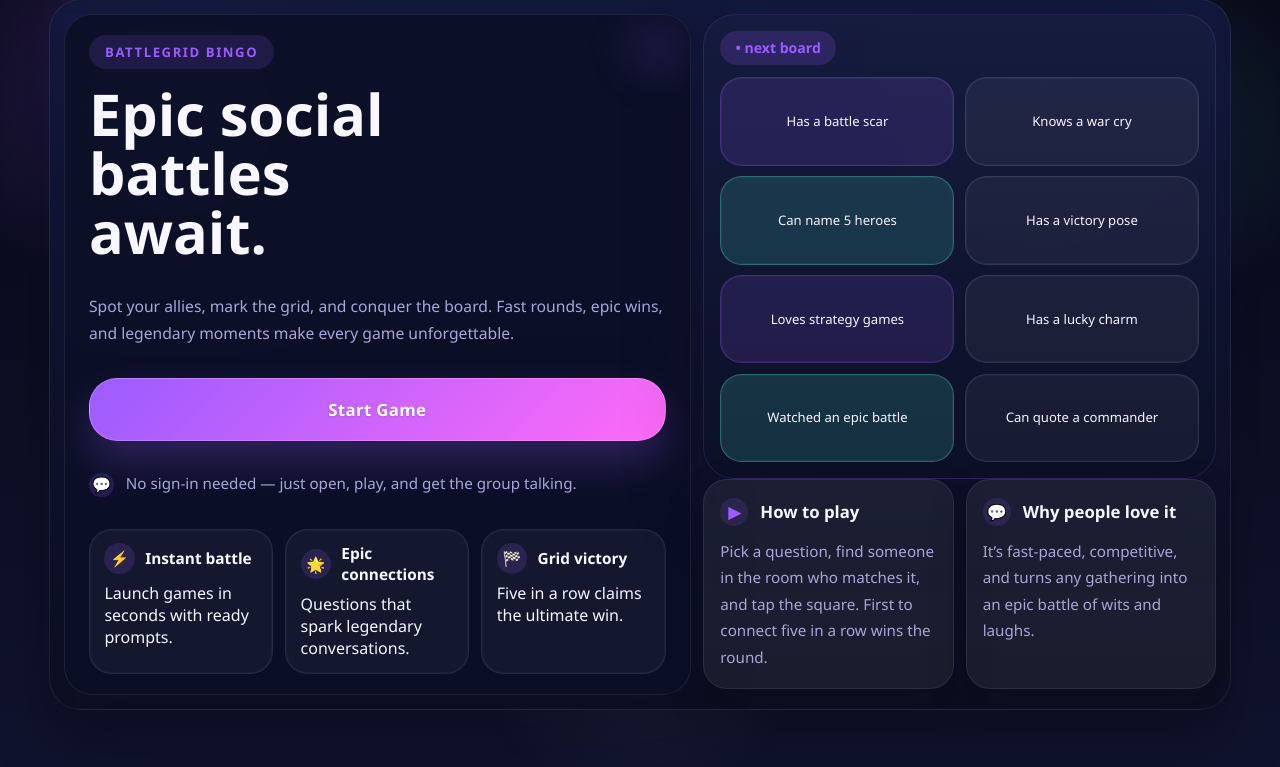
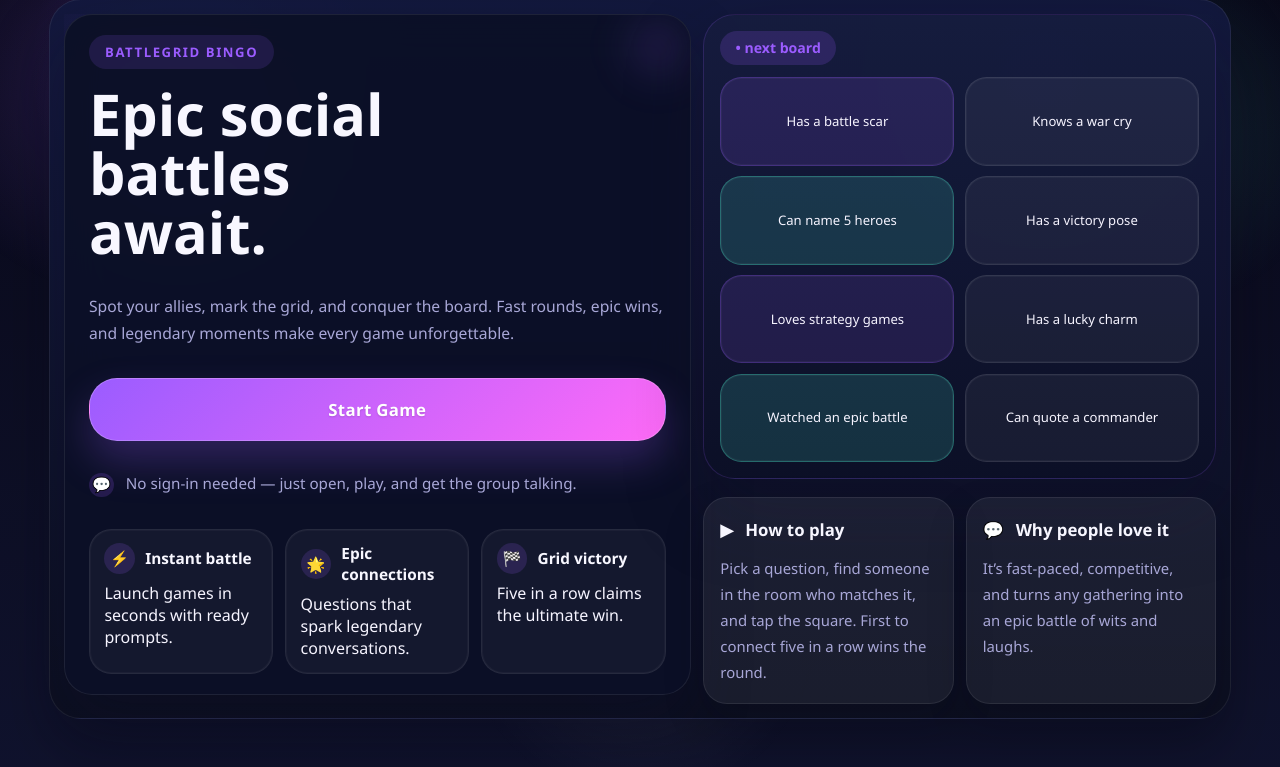
Before and after one commit to Pratik199607/my-soc-ops-python, a FastAPI app: page / in a window 1280 px wide. Shown: the part 14-781 px from the top of the page. Run offline with FastAPI, Linux system fonts and the light colour scheme.

Commit message:
fixed UI in Landing Page

```diff
--- a/app/static/css/app.css
+++ b/app/static/css/app.css
@@ -464,11 +464,13 @@ body::before {
 .landing-features {
     display: grid;
     grid-template-columns: repeat(2, minmax(0, 1fr));
-    gap: 0.75rem;
+    gap: 0.68rem;
+    padding-top: 0.8rem;
+    margin-top: 0.3rem;
 }
 
 .landing-card {
-    padding: 1.1rem 1rem;
+    padding: 1.3rem 1rem 1.1rem 1rem;
     border-radius: 1.5rem;
     background: rgba(255, 255, 255, 0.06);
     border: 1px solid rgba(255, 255, 255, 0.08);
@@ -480,28 +482,16 @@ body::before {
     align-items: center;
     gap: 0.75rem;
     margin-top: 0;
-    margin-bottom: 0.75rem;
+    margin-bottom: 0.85rem;
     font-size: 1.05rem;
     color: #f7f6ff;
-}
-
-.landing-card-icon {
-    display: inline-flex;
-    width: 1.75rem;
-    height: 1.75rem;
-    align-items: center;
-    justify-content: center;
-    border-radius: 999px;
-    background: rgba(155, 92, 255, 0.14);
-    color: var(--accent);
-    font-size: 1rem;
-    flex-shrink: 0;
 }
 
 .landing-card p {
     margin: 0;
     line-height: 1.75;
     color: var(--muted);
+    font-size: 0.93rem;
 }
 
 @keyframes landing-fade-up {
```
Also changed, not shown: other parts of app/static/css/app.css (+44 -8 lines).
